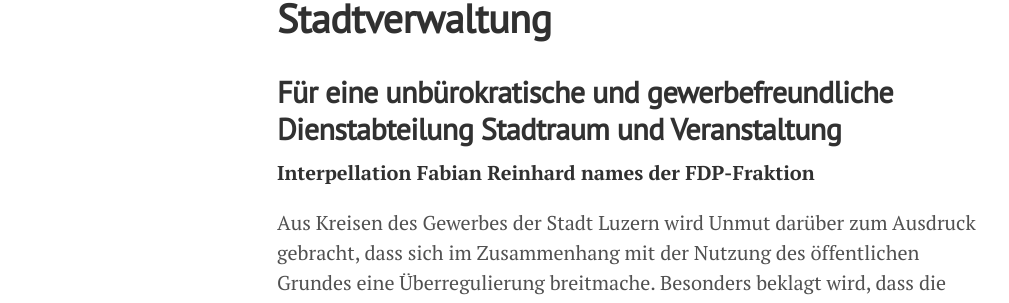
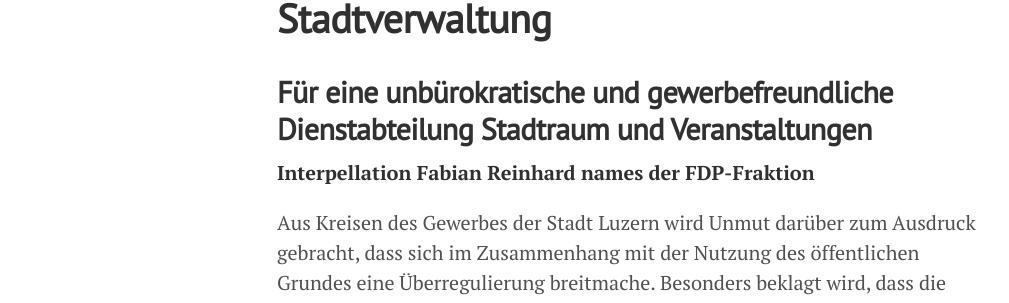
Before and after one commit to freinhard/freinhard.github.io, a Jekyll site: the page built from _posts/2015-11-11-gewerbefreundlichekeit-stadtverwaltung.md, in a window 1280 px wide and 900 px high. Shown: the part 337-640 px from the top of the window, without its empty margins (3-1012 px from the left). Built offline with Jekyll 4.4.1, drawn with Linux system fonts in a browser that asks for light colours; comment, search, counter and statistics services are not loaded.

Commit message:
Titel korrigiert

```diff
--- a/_posts/2015-11-11-gewerbefreundlichekeit-stadtverwaltung.md
+++ b/_posts/2015-11-11-gewerbefreundlichekeit-stadtverwaltung.md
@@ -3,7 +3,7 @@
 title: Gewerbefreundlichkeit der Stadtverwaltung
 ---
 
-## Für eine unbürokratische und gewerbefreundliche Dienstabteilung Stadtraum und Veranstaltung
+## Für eine unbürokratische und gewerbefreundliche Dienstabteilung Stadtraum und Veranstaltungen
 
 **Interpellation Fabian Reinhard names der FDP-Fraktion**
 
```
